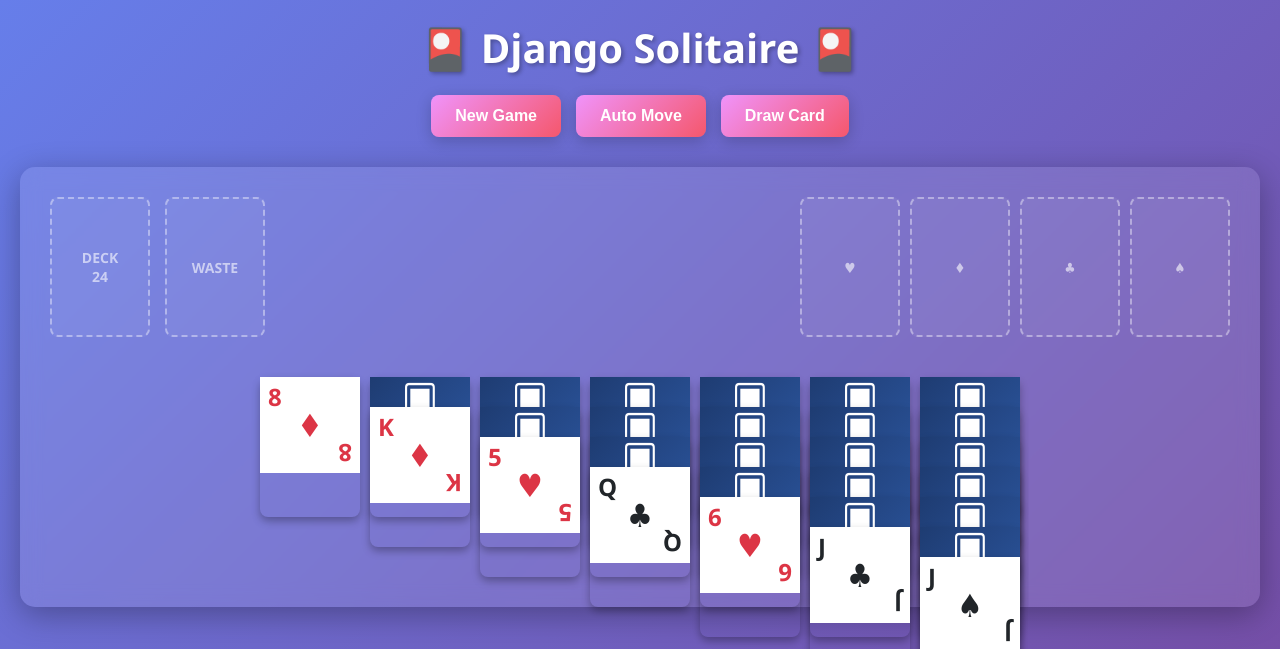
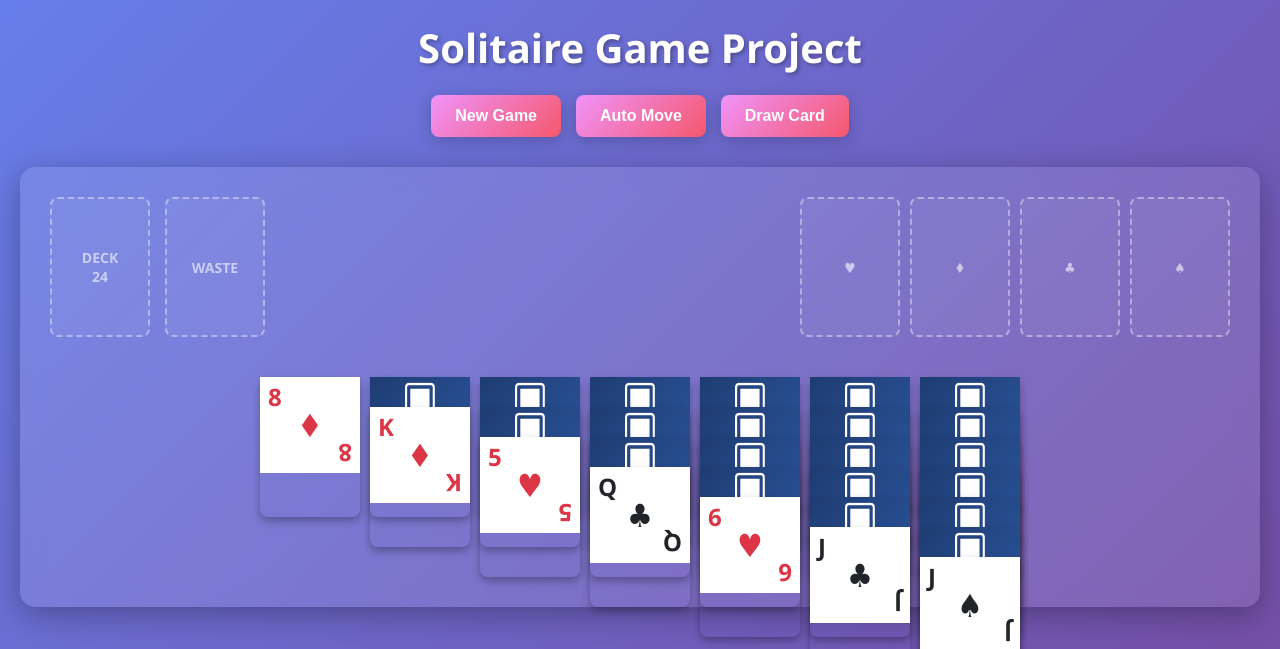
Before and after one commit to nehmtech/solitare, a Django app: page / in a window 1280 px wide. Shown: the top 649 px of the page. Run offline with Django 5.2, Linux system fonts and the light colour scheme.

Commit message:
Solitare project

```diff
--- a/game/templates/game/index.html
+++ b/game/templates/game/index.html
@@ -253,7 +253,7 @@
 </head>
 <body>
     <div class="container">
-        <h1>🎴 Django Solitaire 🎴</h1>
+        <h1>Solitaire Game Project</h1>
 
         <div class="controls">
             <button onclick="newGame()">New Game</button>
```
